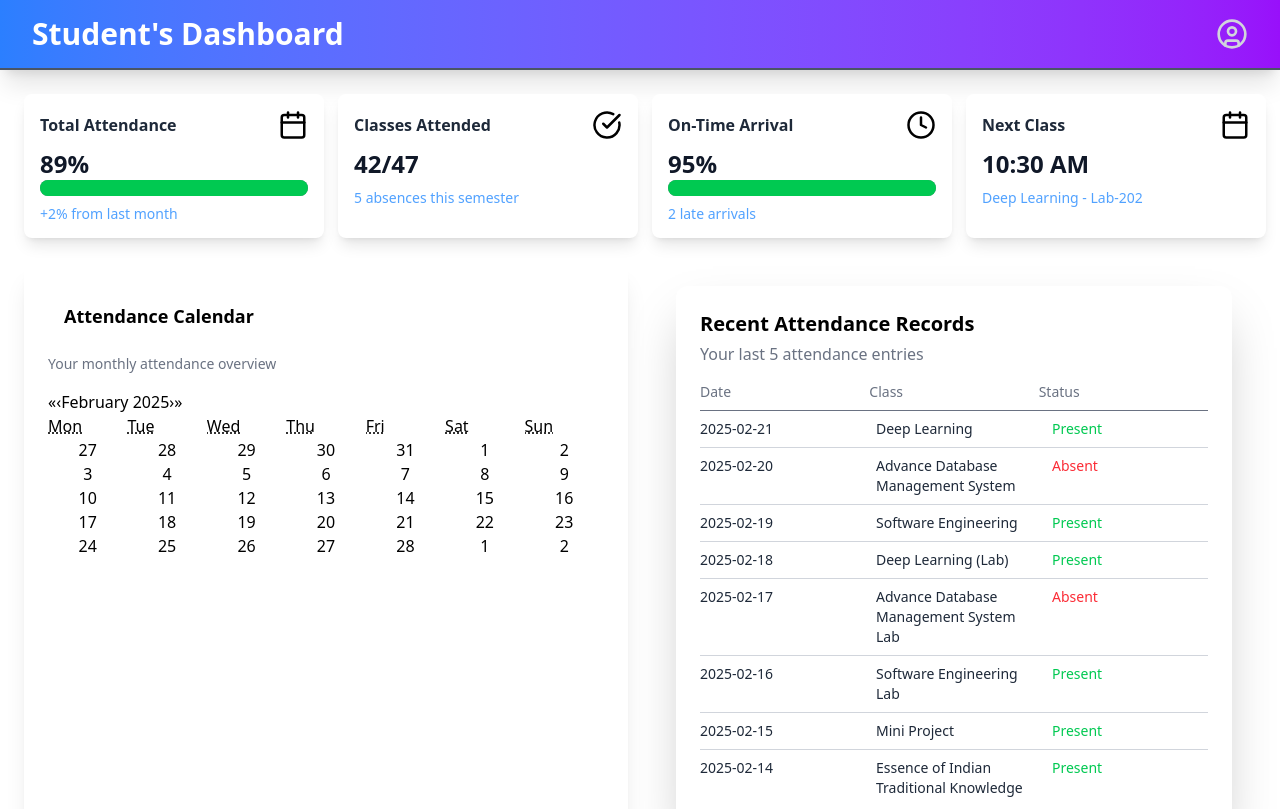
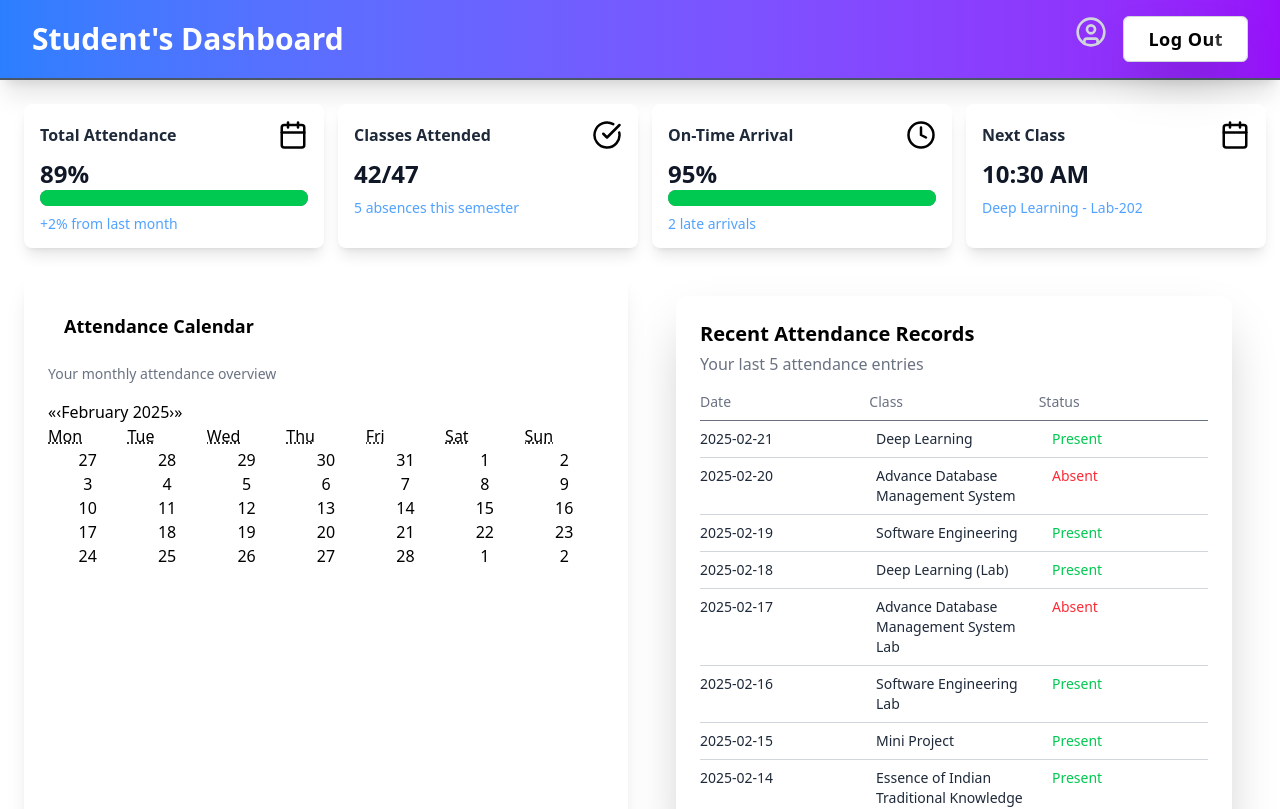
Before and after one commit to iaadarsh23/Advance_Attendance, a React (Vite) app: page / in a window 1280 px wide. Shown: the top 809 px of the page. Built offline with nearby package versions, Linux system fonts and the light colour scheme.

Commit message:
added buttons

```diff
--- a/package.json
+++ b/package.json
@@ -11,6 +11,7 @@
   },
   "dependencies": {
     "@tailwindcss/vite": "^4.0.7",
+    "framer-motion": "^12.4.7",
     "lucide-react": "^0.475.0",
     "react": "^19.0.0",
     "react-calendar": "^5.1.0",
--- /dev/null
+++ b/src/components/button.jsx
@@ -0,0 +1,34 @@
+import { motion } from "framer-motion";
+
+function FeatureButton(props) {
+	return (
+		<motion.button
+			initial={{ "--x": "100%", scale: 1 }}
+			animate={{ "--x": "-100%" }}
+			whileTap={{ scale: 0.97 }}
+			transition={{
+				repeat: Infinity,
+				repeatType: "loop",
+				repeatDelay: 1,
+				type: "spring",
+				stiffness: 20,
+				damping: 15,
+				mass: 2,
+				scale: {
+					type: "spring",
+					stiffness: 10,
+					damping: 5,
+					mass: 0.1,
+				},
+			}}
+			className="px-6 py-2 rounded-md text-gray-900 font-medium shadow-2xl bg-white border border-gray-300 hover:bg-gray-100 transition duration-200 relative overflow-hidden"
+		>
+			<span className="tracking-wide h-full text-lg font-semibold w-full block relative linear-mask text-black">
+				{props.name}
+			</span>
+			<span className="block absolute inset-0 rounded-md linear-overlay bg-black opacity-20" />
+		</motion.button>
+	);
+}
+
+export default FeatureButton;
--- a/src/components/dashboard/AttendanceRecord.jsx
+++ b/src/components/dashboard/AttendanceRecord.jsx
@@ -1,5 +1,3 @@
-import { data } from "autoprefixer";
-import { Key } from "lucide-react";
 import { useState } from "react";
 
 export default function AttendanceRecord() {
--- a/src/feature/student/dashboard.jsx
+++ b/src/feature/student/dashboard.jsx
@@ -2,12 +2,16 @@ import Card from "../../components/dashboard/Card";
 import RealCalendar from "react-calendar";
 import { Calendar, CheckCircle, Clock, CircleUser } from "lucide-react";
 import AttendanceRecord from "../../components/dashboard/AttendanceRecord";
+import FeatureButton from "../../components/button";
 export default function StudentDashboard() {
 	return (
 		<>
 			<header className="bg-gradient-to-r from-blue-500 to-purple-600 text-white w-full p-4 px-8 flex justify-between items-center shadow-xl border-b-2 border-gray-600">
 				<h1 className="text-3xl font-bold">Student's Dashboard</h1>
-				<CircleUser className="w-8 h-8 text-gray-300" />
+				<div className="flex gap-4">
+					<CircleUser className="w-8 h-8 text-gray-300" />
+					<FeatureButton name="Log Out" />
+				</div>
 			</header>
 			<main className="w-screen p-6">
 				{/* Stats Cards */}
--- a/src/index.css
+++ b/src/index.css
@@ -1 +1,48 @@
 @import "tailwindcss";
+
+:root {
+	--radial-gradient-background: 250, 250, 250;
+	--solid-color-background: 255, 255, 255;
+	--overlay-color: 0, 0, 0; /* Black color for overlay */
+	--primary-color: 59, 130, 246; /* Blue tone matching the dashboard */
+}
+
+.radial-gradient {
+	background: radial-gradient(
+			circle at 50% 0%,
+			rgba(var(--radial-gradient-background), 0.1) 0%,
+			transparent 60%
+		),
+		rgb(0, 0, 0);
+	border: 2px solid rgba(var(--primary-color), 0.6);
+	transition: all 0.3s ease-in-out;
+}
+
+.linear-mask {
+	mask-image: linear-gradient(
+		-75deg,
+		black calc(var(--x) + 20%),
+		transparent calc(var(--x) + 30%),
+		black calc(var(--x) + 100%)
+	);
+	-webkit-mask-image: linear-gradient(
+		-75deg,
+		black calc(var(--x) + 20%),
+		transparent calc(var(--x) + 30%),
+		black calc(var(--x) + 100%)
+	);
+}
+
+.linear-overlay {
+	background-image: linear-gradient(
+		-75deg,
+		rgba(var(--overlay-color), 0.2) calc(var(--x) + 20%),
+		rgba(var(--overlay-color), 0.6) calc(var(--x) + 25%),
+		rgba(var(--overlay-color), 0.2) calc(var(--x) + 100%)
+	);
+	mask: linear-gradient(black, black) content-box, linear-gradient(black, black);
+	-webkit-mask: linear-gradient(black, black) content-box,
+		linear-gradient(black, black);
+	mask-composite: exclude;
+	-webkit-mask-composite: xor;
+}
--- a/src/pages/Admin.jsx
+++ b/src/pages/Admin.jsx
@@ -1,5 +1,6 @@
 import React from "react";
 import { Calendar, MapPin, QrCode, Clock } from "lucide-react";
+import FeatureButton from "../components/button";
 
 const Admin = () => {
 	const lectures = [
@@ -22,12 +23,16 @@ const Admin = () => {
 	return (
 		<div>
 			{/* header */}
-			<div classname="min-h-screen bg-gray-600">
+			<div classname="min-h-screen bg-gray-600 flex justify-between">
 				<header className="bg-indigo-700 w-screen h-28 p-5">
 					<h1 className="text-white text-3xl font-bold">Teacher's Dashboard</h1>
 					<p className="text-white font-bold text-md mt-2">
 						Welcome back, Ayush
 					</p>
+					<div className="flex gap-4">
+						<FeatureButton name="Login" />
+						<FeatureButton name="Sign-Up" />
+					</div>
 				</header>
 				{/* main section */}
 				<main className="max-w-7xl mx-auto p-6">
```
Also changed, not shown: 1 other file (tests, documents, lock files or other folders).
